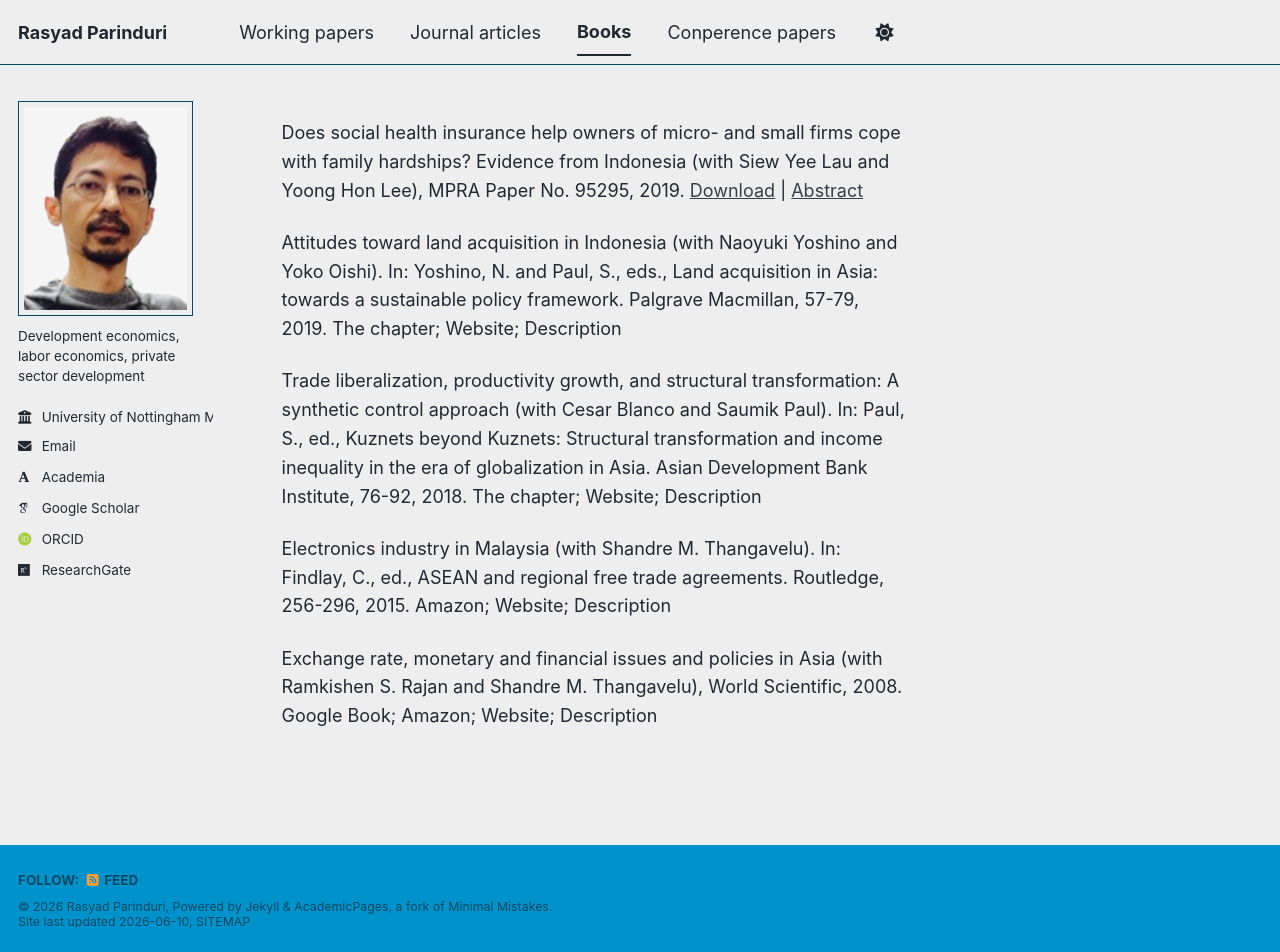
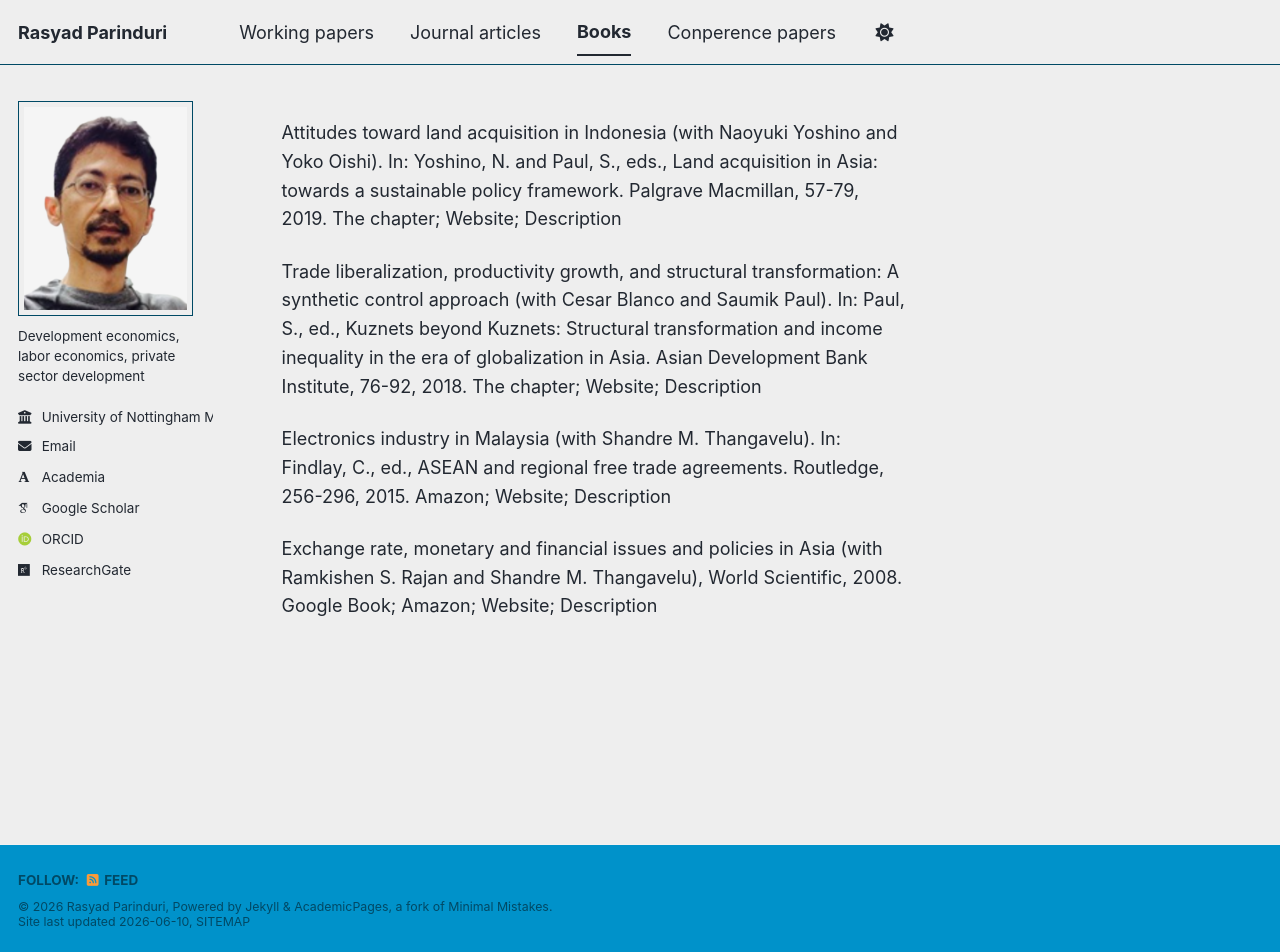
Before and after one commit to rasyadparinduri/rasyadparinduri.github.io, a Jekyll site: the page built from _pages/books.html, in a window 1280 px wide and 952 px high. Built offline with Jekyll 4.4.1, drawn with Linux system fonts in a browser that asks for light colours; some web fonts are replaced; a script bundle is joined from its source files by our own code; library files that are not in the unit come from our copies.

Commit message:
Update books.html

```diff
--- a/_pages/books.html
+++ b/_pages/books.html
@@ -5,15 +5,7 @@ permalink: /books/
 author_profile: true
 ---
 
-<p>
-Does social health insurance help owners of micro- and small firms cope with family hardships?
-  Evidence from Indonesia (with Siew Yee Lau and Yoong Hon Lee), MPRA Paper No. 95295, 2019.
-<a href="https://mpra.ub.uni-muenchen.de/95295/1/MPRA_paper_95295.pdf" target="_blank">Download</a> |
-<a href="#" onclick="var x=document.getElementById('abs1'); if(x.style.display==='none' || x.style.display===''){x.style.display='block';} else {x.style.display='none';} return false;">Abstract</a>
-<span id="abs1" style="display:none; color:#888888; margin:0; padding:0; line-height:1.3;">
-This study examines how social health insurance affects micro- and small-firm owners' ability to cope with family hardships in Indonesia.
-</span>
-</p>
+
 
 
 <p>
```
